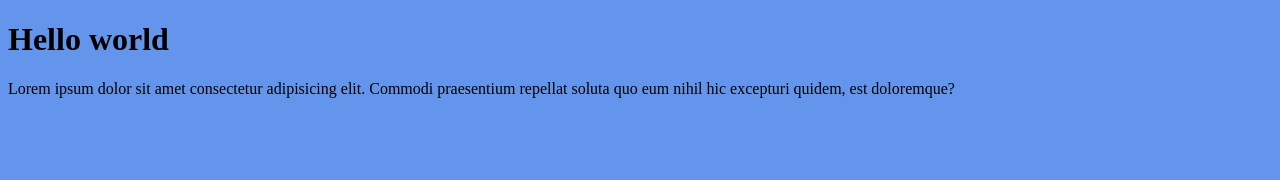
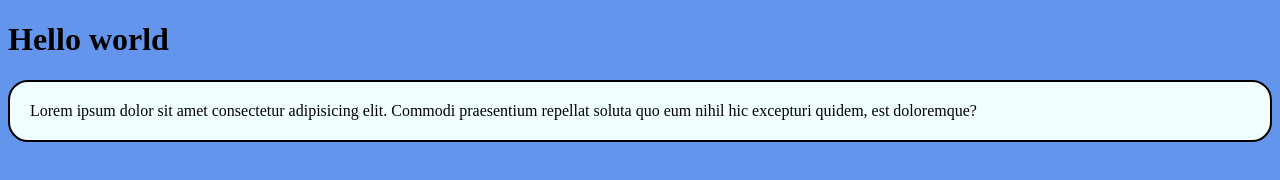
Before and after one commit to Perceptron0/HelloGit, a plain HTML site: page index.html in a window 1280 px wide. Drawn offline with Linux system fonts and the light colour scheme.

Commit message:
My first graphic changes

```diff
--- a/style.css
+++ b/style.css
@@ -1,3 +1,10 @@
 body{
     background-color: cornflowerblue;
 }
+
+p {
+    background-color: azure;
+    border: 2px solid black;
+    border-radius: 20px;
+    padding: 20px;
+}
```
